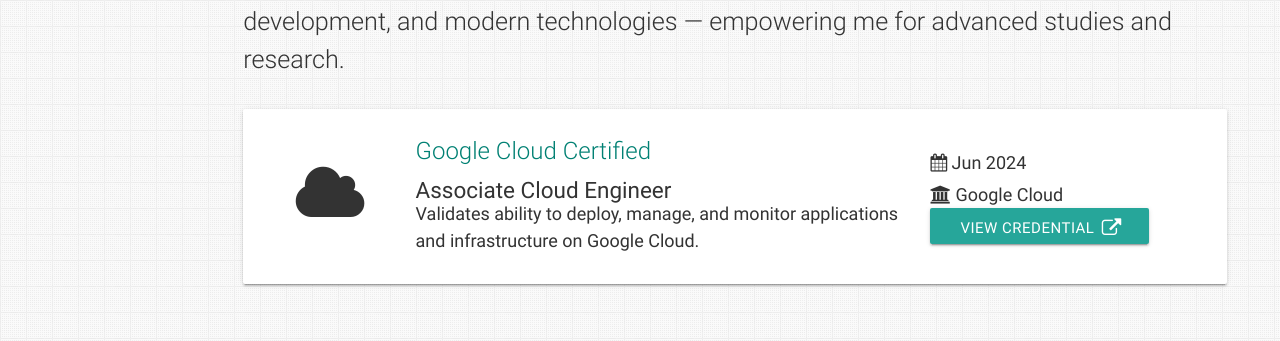
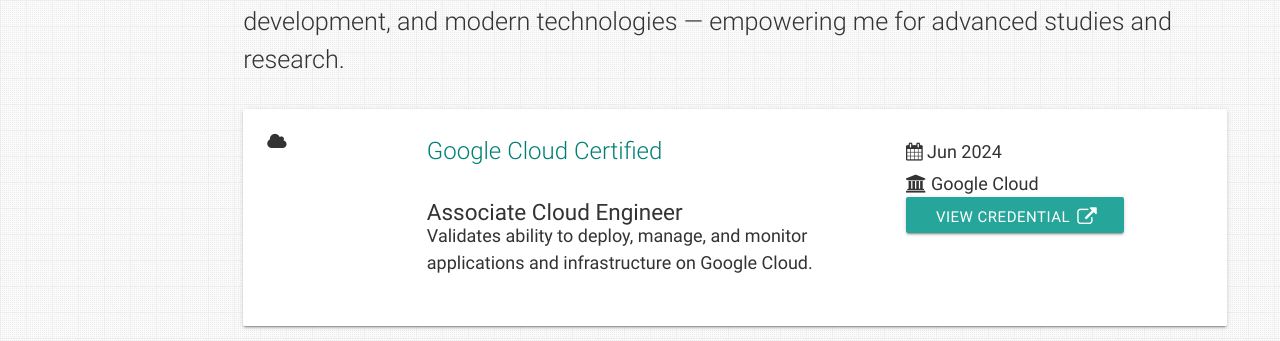
Before and after one commit to Nikhil-IIT/nikhil-iit.github.io, a plain HTML site: page index.html in a window 1280 px wide. Shown: the part 6526-6867 px from the top of the page. Drawn offline with nearby package versions, Linux system fonts and the light colour scheme.

Commit message:
Update index.html

```diff
--- a/index.html
+++ b/index.html
@@ -883,24 +883,26 @@
         <!-- Google Cloud Certification -->
         <div class="card certification-card">
           <div class="card-content">
-            <div class="row valign-wrapper" style="margin-bottom: 0;">
-              <div class="col s12 m2 center-align">
-                <i class="fa fa-cloud" style="font-size: 64px;"></i>
+            <div class="row certification-row">
+
+              <div class="col s12 m2 certification-logo google-cloud-logo">
+                <i class="fa fa-cloud"></i>
               </div>
-              <div class="col s12 m7">
+
+              <div class="col s12 m6 certification-details">
                 <span class="card-title teal-text">Google Cloud Certified</span>
-                <h5 style="margin-top: 5px;">Associate Cloud Engineer</h5>
-                <p>
-                  Validates ability to deploy, manage, and monitor applications
-                  and infrastructure on Google Cloud.
-                </p>
-              </div><div class="col s12 m4 certification-meta">
+                <h5>Associate Cloud Engineer</h5>
+                <p>Validates ability to deploy, manage, and monitor applications and infrastructure on Google Cloud.</p>
+              </div>
+
+              <div class="col s12 m4 certification-meta">
                 <p><i class="fa fa-calendar"></i> Jun 2024</p>
                 <p><i class="fa fa-university"></i> Google Cloud</p>
-                <a href="#" class="btn certification-button" >
+                <a href="#" class="btn certification-button" onclick="return false;">
                   View Credential <i class="fa fa-external-link"></i>
                 </a>
               </div>
+
             </div>
           </div>
         </div>
```
